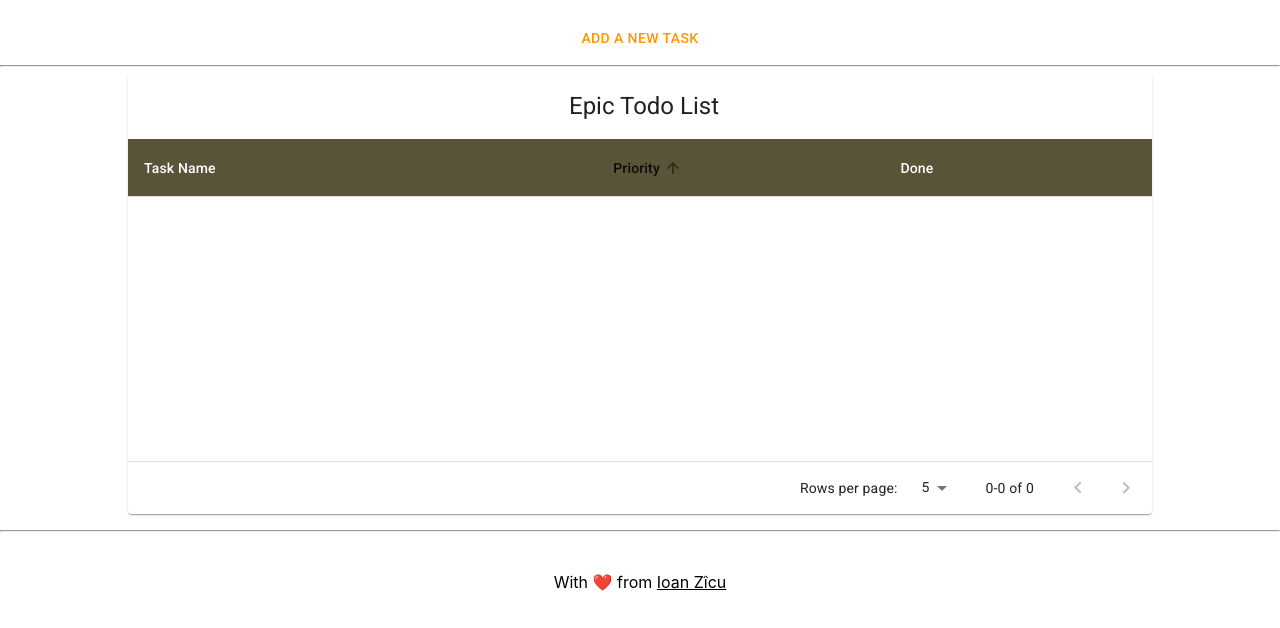
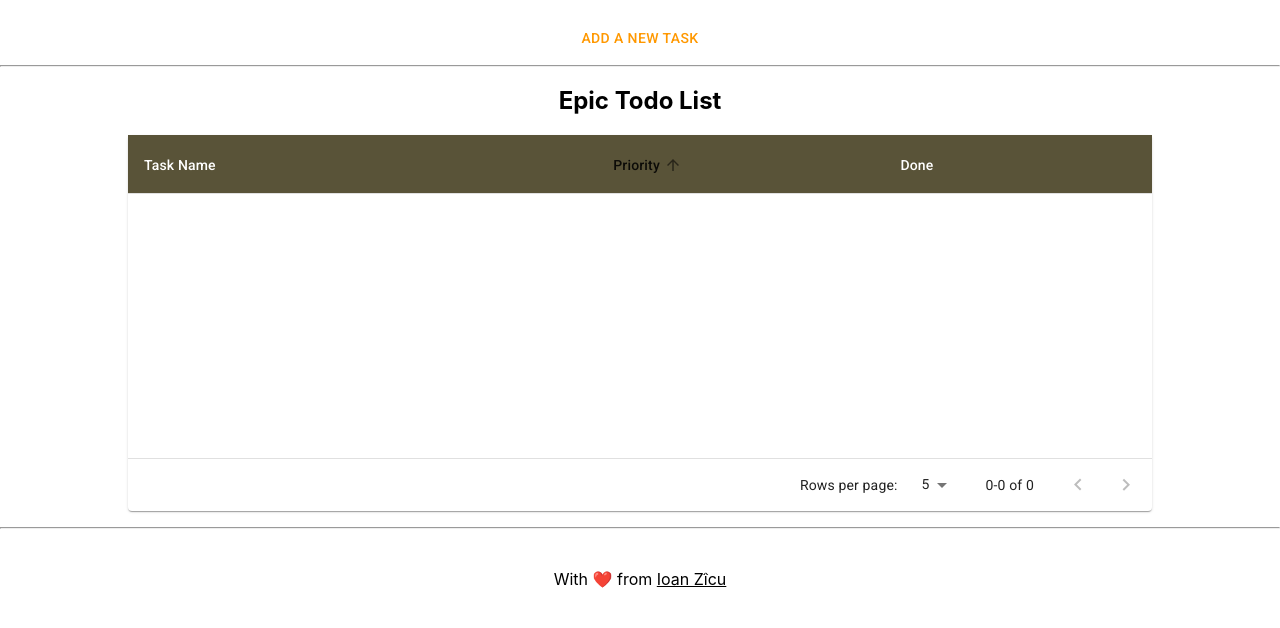
Before and after one commit to ioanzicu/tremendous-todo-app, a React (Create React App) app: page / in a window 1280 px wide. Shown: the top 628 px of the page. Built offline with nearby package versions, Linux system fonts and the light colour scheme.

Commit message:
clean up the enchanced table file

```diff
--- a/src/CustomTypes.tsx
+++ b/src/CustomTypes.tsx
@@ -13,10 +13,6 @@ export interface IPriority {
     Low: number
 };
 
-export interface EnhancedTableToolbarProps {
-    numSelected: number;
-}
-
 export interface IForm {
     showForm: Boolean,
     setShowForm: React.Dispatch<React.SetStateAction<Boolean>>,
--- a/src/EnchancedTable.tsx
+++ b/src/EnchancedTable.tsx
@@ -1,6 +1,5 @@
 import React, { useEffect, useState } from 'react';
-import clsx from 'clsx';
-import { lighten, withStyles, makeStyles, createStyles, Theme } from '@material-ui/core/styles';
+import { withStyles, makeStyles, createStyles, Theme } from '@material-ui/core/styles';
 import Table from '@material-ui/core/Table';
 import TableBody from '@material-ui/core/TableBody';
 import TableCell from '@material-ui/core/TableCell';
@@ -9,8 +8,6 @@ import TableHead from '@material-ui/core/TableHead';
 import TablePagination from '@material-ui/core/TablePagination';
 import TableRow from '@material-ui/core/TableRow';
 import TableSortLabel from '@material-ui/core/TableSortLabel';
-import Toolbar from '@material-ui/core/Toolbar';
-import Typography from '@material-ui/core/Typography';
 import Paper from '@material-ui/core/Paper';
 import Checkbox from '@material-ui/core/Checkbox';
 import IconButton from '@material-ui/core/IconButton';
@@ -19,7 +16,7 @@ import DeleteIcon from '@material-ui/icons/Delete';
 import { orange } from '@material-ui/core/colors';
 
 
-import { Data, EnhancedTableToolbarProps } from './CustomTypes';
+import { Data } from './CustomTypes';
 import { rows } from './Form';
 import { saveOnLocal, getDataFromLocal } from './StorageManagement';
 import { IPriority } from './CustomTypes';
@@ -141,38 +138,6 @@ function EnhancedTableHead(props: EnhancedTableProps) {
         </TableHead >
     );
 }
-
-const useToolbarStyles = makeStyles((theme: Theme) =>
-    createStyles({
-        root: {
-            paddingLeft: theme.spacing(2),
-            paddingRight: theme.spacing(1),
-        },
-        highlight:
-            theme.palette.type === 'light'
-                ? {
-                    color: theme.palette.secondary.main,
-                    backgroundColor: lighten(theme.palette.secondary.light, 0.85),
-                } : {
-                    color: theme.palette.text.primary,
-                    backgroundColor: theme.palette.secondary.dark,
-                },
-        title: {
-            flex: '1 1 100%',
-        },
-    }),
-);
-
-const EnhancedTableToolbar = (props: EnhancedTableToolbarProps) => {
-    const classes = useToolbarStyles();
-    return (
-        <Toolbar className={clsx(classes.root)}>
-            <Typography className={classes.title} variant="h5" id="tableTitle" component="div">
-                Epic Todo List
-            </Typography>
-        </Toolbar>
-    );
-};
 
 const useStyles = makeStyles((theme: Theme) =>
     createStyles({
@@ -315,9 +280,8 @@ export default function EnhancedTable() {
 
     return (
         <div className={classes.root}>
+            <h2>Epic Todo List</h2>
             <Paper className={classes.paper}>
-
-                <EnhancedTableToolbar numSelected={selected.length} />
                 <TableContainer>
                     <Table
                         className={classes.table}
```
